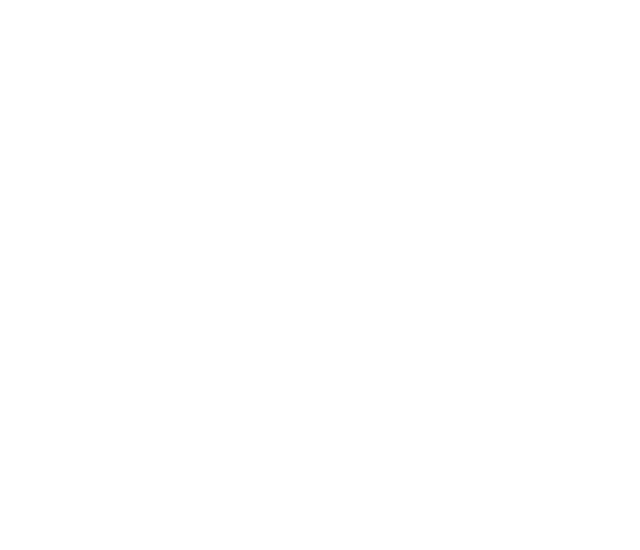
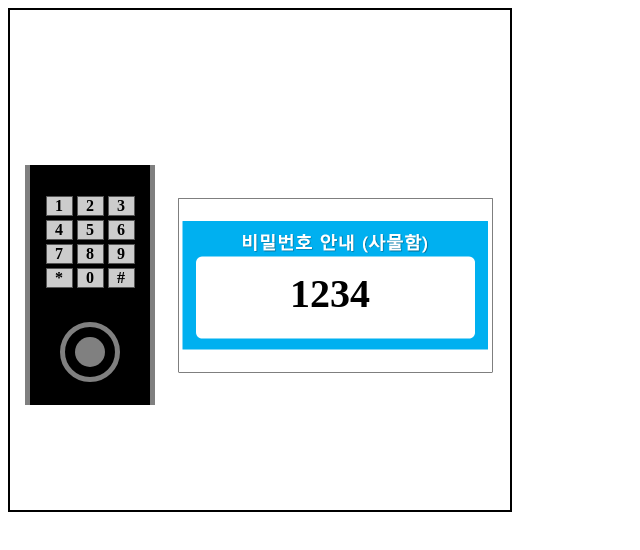
Before and after one commit to 98pej11/SSAvival, a React (Create React App) app in the folder frontend/: page /locker in a window 1280 px wide. Before the commit this address had no page. Shown: the top 550 px of the page, without its empty margins (0-640 px from the left). Built offline with nearby package versions, Linux system fonts and the light colour scheme.

Commit message:
FEAT: 사물함 비밀번호 입력하면 열리는 로직 완성

```diff
--- a/frontend/src/App.js
+++ b/frontend/src/App.js
@@ -4,6 +4,7 @@
 import EmojiPage from "./pages/EmojiPage";
 import TissuePage from "./pages/TissuePage";
 import GamePage from "./pages/GamePage";
+import LockerPage from "./pages/LockerPage";
 
 const Pages = styled.div`
   position: relative;
@@ -17,6 +18,7 @@
           <Route path="/" element={<EmojiPage />} />
           <Route path="/game" element={<GamePage />} />
           <Route path="/tissue" element={<TissuePage />} />
+          <Route path="/locker" element={<LockerPage />} />
         </Routes>
       </Pages>
     </BrowserRouter>
--- /dev/null
+++ b/frontend/src/components/game/LockerGame.jsx
@@ -0,0 +1,202 @@
+import styled from "styled-components";
+import { Dialog, Button, DialogTitle, DialogContent, Box } from "@mui/material";
+import paperPassword from "../../assets/paper_password.png";
+import * as React from "react";
+
+const LockerDoor = styled.div`
+  width: 500px;
+  height: 500px;
+  background-color: #ffffff;
+  border: 2px solid #000000;
+  text-align: center;
+  display: flex;
+  justify-content: center;
+  align-items: center;
+  position: relative;
+`;
+
+const NumButtonContainer = styled.div`
+  position: absolute;
+  top: 12%;
+  display: flex;
+  flex-wrap: wrap;
+  width: 93px;
+`;
+
+const EnteredPassword = styled(Box)`
+  position: absolute;
+  top: 24%;
+  left: 15%;
+  transform: translate(-50%, -50%);
+  width: 60px;
+  height: 30px;
+  font-weight: bold;
+  font-size: 2rem;
+`;
+
+const KeyPad = styled.div`
+  position: absolute;
+  top: 55%;
+  left: 16%;
+  transform: translate(-50%, -50%);
+  width: 120px;
+  height: 240px;
+  background-color: black;
+  border-left: 5px solid gray;
+  border-right: 5px solid gray;
+  display: flex;
+  justify-content: center;
+  align-items: center;
+`;
+
+const NumButton = styled(Box)`
+  width: 25px;
+  height: 18px;
+  border: 1px solid #555555;
+  background-color: #cccccc;
+  color: #000000;
+  display: flex;
+  justify-content: center;
+  align-items: center;
+  font-weight: bold;
+  font-size: 1rem;
+  cursor: pointer;
+  margin: 2px;
+
+  &:active {
+    background-color: #87ceeb;
+  }
+`;
+
+const OuterCircle = styled.div`
+  position: absolute;
+  top: 78%;
+  left: 50%;
+  transform: translate(-50%, -50%);
+  width: 50px;
+  height: 50px;
+  border: 5px solid gray;
+  border-radius: 50%;
+`;
+
+const InnerCircle = styled.div`
+  position: absolute;
+  top: 78%;
+  left: 50%;
+  transform: translate(-50%, -50%);
+  width: 30px;
+  height: 30px;
+  border-radius: 50%;
+  background-color: gray;
+`;
+
+const PasswordInfo = styled.img`
+  position: absolute;
+  top: 55%;
+  left: 65%;
+  transform: translate(-50%, -50%);
+  width: 320px;
+  height: 180px;
+`;
+
+const RequiredPassword = styled(Box)`
+  position: absolute;
+  top: 55%;
+  left: 62%;
+  transform: translate(-50%, -50%);
+  width: 60px;
+  height: 30px;
+  font-weight: bold;
+  font-size: 2.5rem;
+`;
+
+// const StyledDialogTitle = styled(DialogTitle)`
+//   background-color: #f0f0f0;
+//   color: #000000;
+//   font-weight: bold;
+// `;
+
+// const StyledDialogContent = styled(DialogContent)`
+//   padding: 16px;
+//   display: flex;
+//   justify-content: center;
+//   align-items: center;
+//   margin-top: 16px;
+// `;
+
+// const StyledDialog = styled(Dialog)`
+//   .MuiPaper-root {
+//     margin: 0;
+//     border-radius: 0;
+//   }
+// `;
+
+export default function LockerGame(props) {
+  const [lockerOpen, setLockerOpen] = React.useState(false);
+  const [enteredValue, setEnteredValue] = React.useState("");
+  const correctPassword = "1234";
+
+  // const handleClickOpen = () => {
+  //   setOpen(true);
+  // };
+  // const handleClose = () => {
+  //   setOpen(false);
+  // };
+  const handleNumButtonClick = (e) => {
+    const { innerText } = e.target;
+    setEnteredValue((prev) => {
+      if (prev.length >= 3) {
+        if (prev + innerText === correctPassword) {
+          setLockerOpen(true);
+        }
+        return "";
+      }
+      return prev + innerText;
+    });
+  };
+
+  return (
+    <>
+      {/* <Button onClick={handleClickOpen}>Open Dialog</Button>
+      <StyledDialog
+        open={open}
+        onClose={handleClose}
+        fullWidth
+        maxWidth={false}
+      >
+        <StyledDialogTitle>My Dialog</StyledDialogTitle>
+        <StyledDialogContent> */}
+      <LockerDoor>
+        {lockerOpen ? (
+          <> 문이 열렸습니다. </>
+        ) : (
+          <>
+            <EnteredPassword>{enteredValue}</EnteredPassword>
+            <KeyPad>
+              <NumButtonContainer>
+                <NumButton onClick={handleNumButtonClick}>1</NumButton>
+                <NumButton onClick={handleNumButtonClick}>2</NumButton>
+                <NumButton onClick={handleNumButtonClick}>3</NumButton>
+                <NumButton onClick={handleNumButtonClick}>4</NumButton>
+                <NumButton onClick={handleNumButtonClick}>5</NumButton>
+                <NumButton onClick={handleNumButtonClick}>6</NumButton>
+                <NumButton onClick={handleNumButtonClick}>7</NumButton>
+                <NumButton onClick={handleNumButtonClick}>8</NumButton>
+                <NumButton onClick={handleNumButtonClick}>9</NumButton>
+                <NumButton onClick={handleNumButtonClick}>*</NumButton>
+                <NumButton onClick={handleNumButtonClick}>0</NumButton>
+                <NumButton onClick={handleNumButtonClick}>#</NumButton>
+              </NumButtonContainer>
+              <OuterCircle />
+              <InnerCircle />
+            </KeyPad>
+            <PasswordInfo src={paperPassword} alt="PasswordPaper" />
+            <RequiredPassword>{correctPassword}</RequiredPassword>
+          </>
+        )}
+      </LockerDoor>
+      {/* </StyledDialogContent>
+      </StyledDialog> */}
+    </>
+  );
+}
--- /dev/null
+++ b/frontend/src/pages/LockerPage.jsx
@@ -0,0 +1,10 @@
+import React from "react";
+import LockerGame from "../components/game/LockerGame";
+
+export default function LockerPage() {
+  return (
+    <div>
+      <LockerGame />{" "}
+    </div>
+  );
+}
```
Also changed, not shown: frontend/src/assets/paper_password.png (added).
